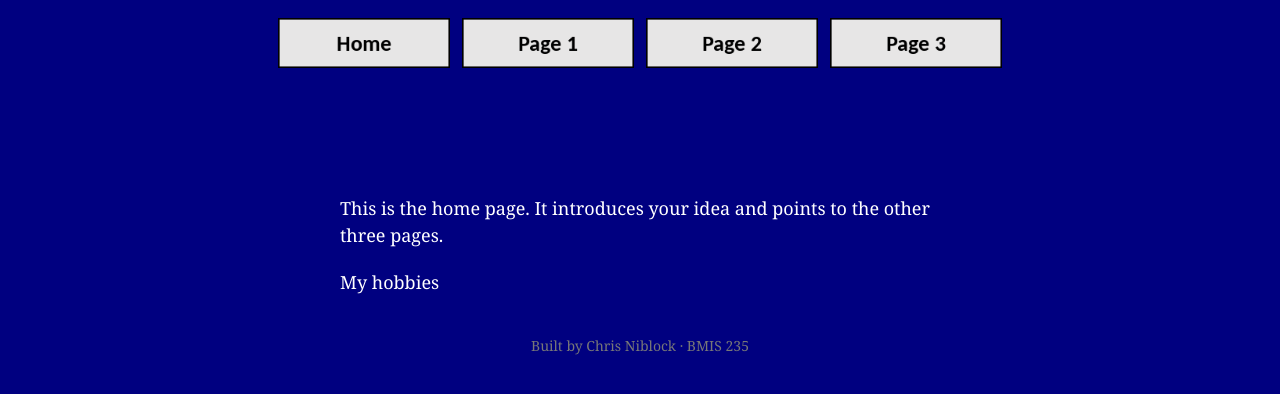
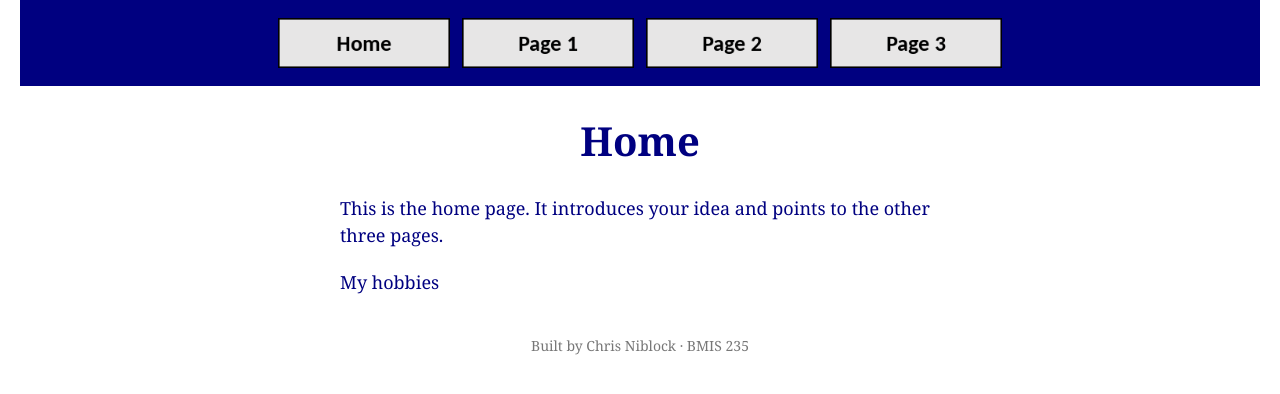
Before and after one commit to cniblock07/bmis235-html-3, a plain HTML site: page index.html in a window 1280 px wide. Drawn offline with Linux system fonts and the light colour scheme.

Commit message:
Change body background and text colors

```diff
--- a/styles.css
+++ b/styles.css
@@ -11,8 +11,8 @@
 
 body {
     font-family: Georgia, "Times New Roman", serif;
-    background-color: #000080;
-    color: #FFFFFF;
+    background-color: #FFFFFF;
+    color:#000080;
     margin: 0;
     padding: 0 20px 40px 20px;
 }
```
